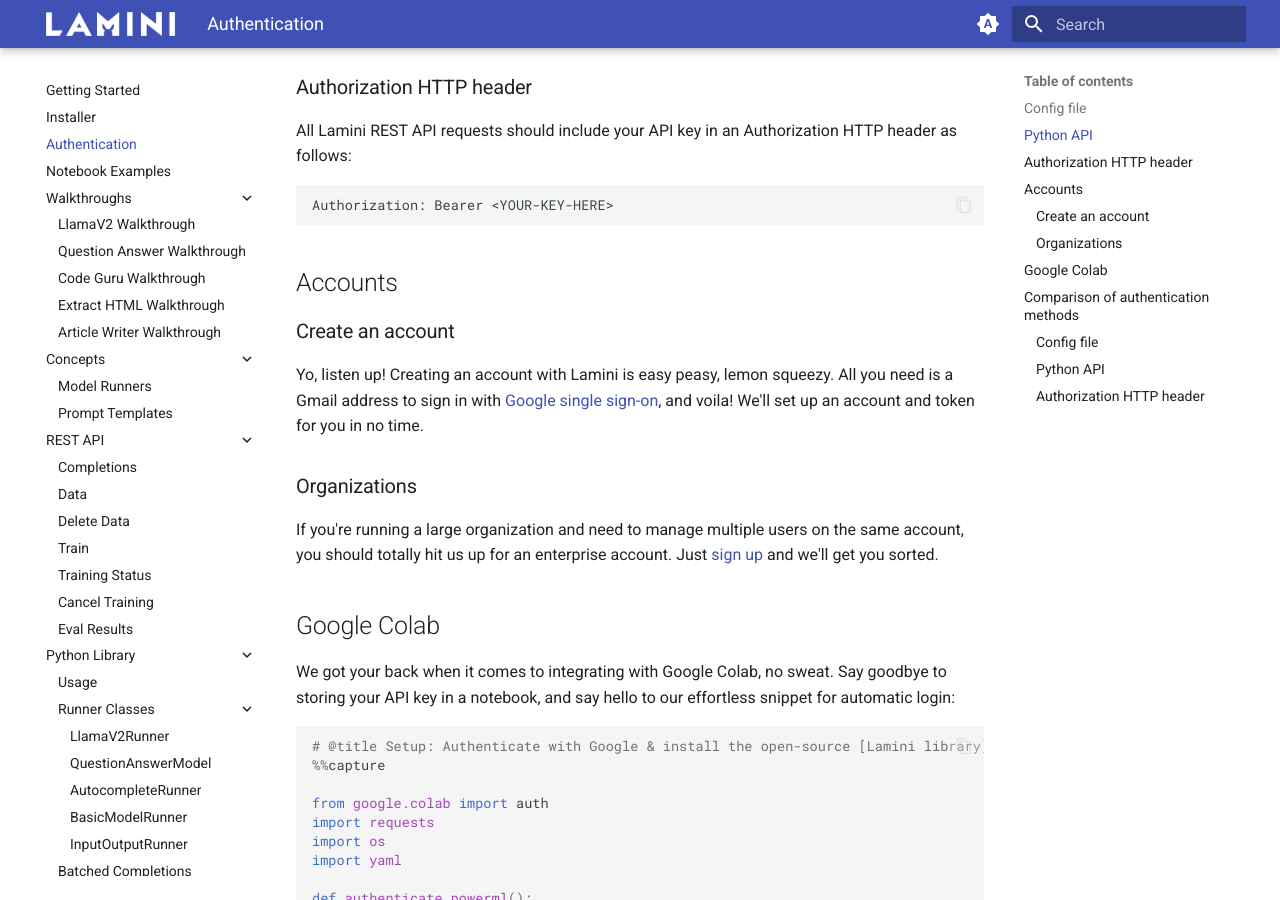
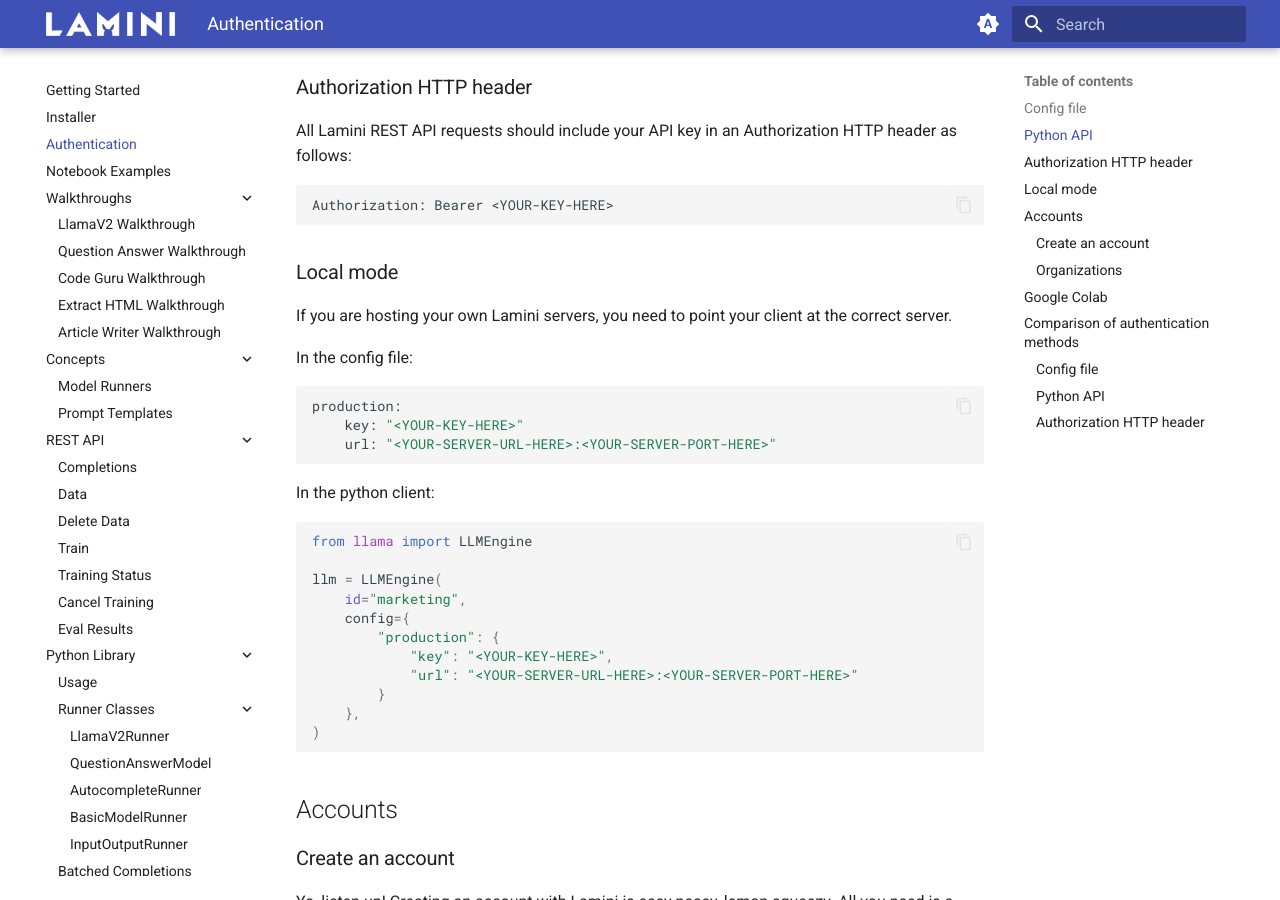
Before and after one commit to lamini-ai/lamini-ai.github.io, an MkDocs documentation site: the page built from docs/auth.md, in a window 1280 px wide and 900 px high, scrolled down 1430 px. Built offline with MkDocs 1.6.1 and Material for MkDocs 9.7.7, drawn with Linux system fonts in a browser that asks for light colours.

Commit message:
Updated auth for local model

````diff
--- a/docs/auth.md
+++ b/docs/auth.md
@@ -60,6 +60,34 @@
 Authorization: Bearer <YOUR-KEY-HERE>
 ```
 
+### Local mode
+
+If you are hosting your own Lamini servers, you need to point your client at the correct server.
+
+In the config file:
+
+```sh
+production:
+    key: "<YOUR-KEY-HERE>"
+    url: "<YOUR-SERVER-URL-HERE>:<YOUR-SERVER-PORT-HERE>"
+```
+
+In the python client:
+
+```python
+from llama import LLMEngine
+
+llm = LLMEngine(
+    id="marketing",
+    config={
+        "production": {
+            "key": "<YOUR-KEY-HERE>",
+            "url": "<YOUR-SERVER-URL-HERE>:<YOUR-SERVER-PORT-HERE>"
+        }
+    },
+)
+```
+
 ## Accounts
 
 ### Create an account
````
